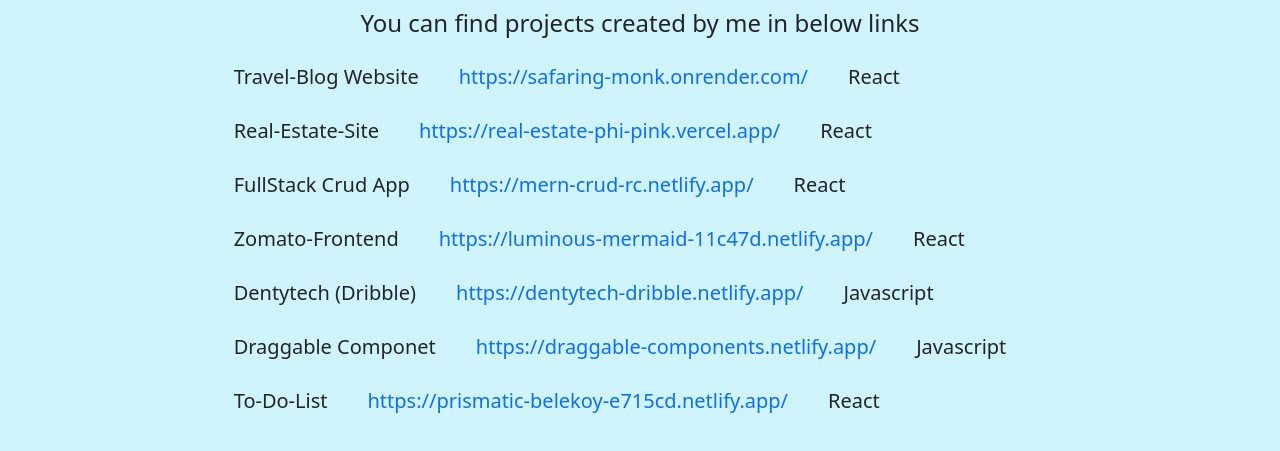
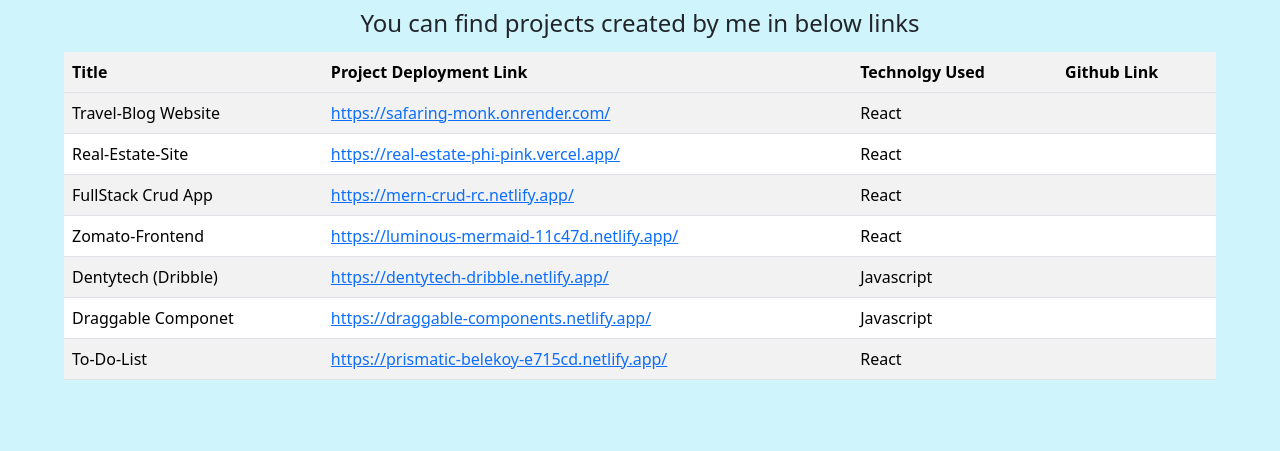
Before and after one commit to rohitchornele/profile, a plain HTML site: page index.html in a window 1280 px wide. Shown: the part 99-550 px from the top of the page. Drawn offline with nearby package versions, Linux system fonts and the light colour scheme.

Commit message:
Table created to contain projects

```diff
--- a/index.html
+++ b/index.html
@@ -8,46 +8,21 @@
     <link rel="stylesheet" href="style.css">
   </head>
   <body class="bg-info-subtle">
-    <!-- <nav class="navbar navbar-expand-lg bg-transparent">
-        <div class="container-fluid">
-          <a class="navbar-brand" href="#">Navbar</a>
-          <button
-            class="navbar-toggler"
-            type="button"
-            data-bs-toggle="collapse"
-            data-bs-target="#navbarNav"
-            aria-controls="navbarNav"
-            aria-expanded="false"
-            aria-label="Toggle navigation"
-          >
-            <span class="navbar-toggler-icon"></span>
-          </button>
-          <div class="collapse navbar-collapse" id="navbarNav">
-            <ul class="navbar-nav">
-              <li class="nav-item">
-                <a class="nav-link active" aria-current="page" href="#"
-                  >Home</a
-                >
-              </li>
-              <li class="nav-item">
-                <a class="nav-link" href="#">Features</a>
-              </li>
-              <li class="nav-item">
-                <a class="nav-link" href="#">Pricing</a>
-              </li>
-              <li class="nav-item">
-                <a class="nav-link disabled" aria-disabled="true">Disabled</a>
-              </li>
-            </ul>
-          </div>
-        </div>
-      </nav> -->
     <h1 class="text-center fs-1 p-4">Hi, I am Rohit Chornele</h1>
     <h4 class="text-center p-1">You can find projects created by me in below links</h4>
     <div class="projectDiv">
-      <div class="pDiv" id="project-div">
+      <table class="table table-striped">
+        <tr class="bg-info">
+          <th>Title</th>
+          <th>Project Deployment Link</th>
+          <th>Technolgy Used</th>
+          <th>Github Link</th>
+        </tr>
 
-      </div>
+        <tbody id="myTable">
+
+        </tbody>
+      </table>
     </div>
     <script src="https://cdn.jsdelivr.net/npm/bootstrap@5.3.3/dist/js/bootstrap.bundle.min.js" integrity="sha384-YvpcrYf0tY3lHB60NNkmXc5s9fDVZLESaAA55NDzOxhy9GkcIdslK1eN7N6jIeHz" crossorigin="anonymous"></script>
     <script src="script.js"></script>
--- a/script.js
+++ b/script.js
@@ -77,30 +77,24 @@
     }
 }
 
-getData();
+// getData();
 
 
 
-// const dataArray = ["Data 1", "Data 2", "Data 3"];
+const buildTable = () => {
 
-//         // Get reference to the data container
-//         const dataContainer = document.getElementById("dataContainer");
+  var table = document.getElementById("myTable")
 
-//         // Function to create spans and load data into them
-//         function loadDataIntoSpans() {
-//             // Loop through the array and create spans with data
-//             for (let i = 0; i < dataArray.length; i++) {
-//                 // Create a new span element
-//                 const span = document.createElement("span");
+  for (let i = 0; i < projects.length; i++){
+    var row = `<tr>
+      <td>${projects[i].title}</td>
+      <td> <a href=${projects[i].link} target="_blank">${projects[i].link}</a></td>
+      <td>${projects[i].technology}</td>
+      <td><a href=${projects[i].github} target="_blank">${projects[i].github}</a></td>
+    </tr>`
 
-//                 // Set the text content of the span
+    table.innerHTML += row;
+  }
+}
 
-//                 // Append the span to the data container
-//                 dataContainer.appendChild(span);
-
-//                 // Add a line break after each span
-//             }
-//         }
-
-//         // Call the function to load data into spans
-//         // loadDataIntoSpans();
+buildTable();
--- a/style.css
+++ b/style.css
@@ -1,4 +1,14 @@
 
+*{
+    margin: 0;
+    padding: 0;
+    box-sizing: border-box;
+}
+
+html, body {
+    width: 100%;
+    height: 100%;
+}
 
 .projectDiv {
     display: flex;
@@ -9,19 +19,7 @@
     margin-top: 10px;
 }
 
-#project-div span {
-    margin: 10px;
+.table {
+    width: 90%;
     padding: 10px;
-    font-size: 20px;
 }
-
-.pDiv {
-    margin: 10px;
-}
-
-#project-div a {
-    margin: 10px;
-    padding: 10px;
-    font-size: 20px;
-    text-decoration: none;
-}
```
